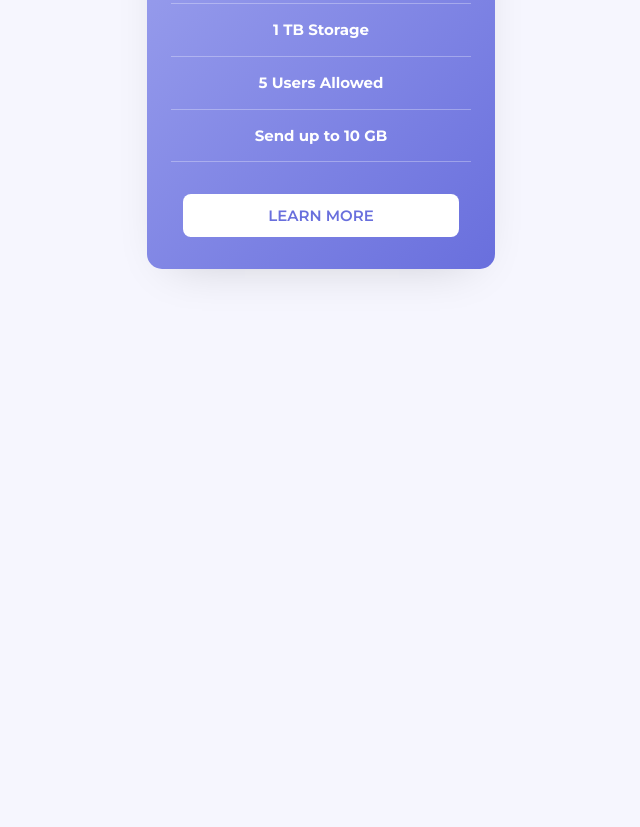
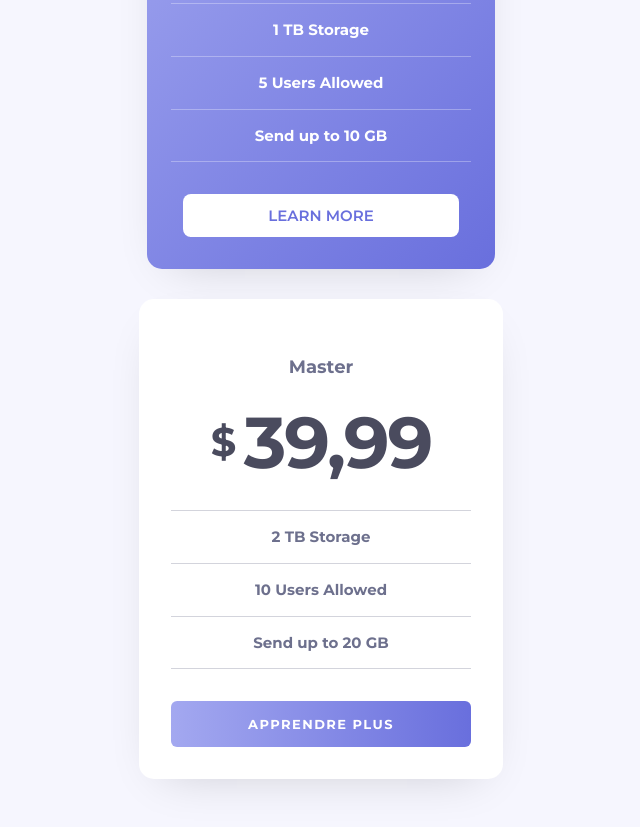
Before and after one commit to FOLL04/Collectifs, a plain HTML site: page index.html in a window 1280 px wide. Shown: the part 901-1728 px from the top of the page, without its empty margins (319-959 px from the left). Before the commit the page ends 1270 px from the top, so only its background shows below. Drawn offline with Linux system fonts and the light colour scheme; a web font is replaced by a local one.

Commit message:
push de la carte master

```diff
--- a/index.html
+++ b/index.html
@@ -58,7 +58,29 @@
 
     </section>
     </div>
-       </main>
-    <script src="script.js"></script>
+
+        <!-- MA PARTIE JOSUE -->
+
+    <div class="grid">
+      <section class="price-card">
+            <h2 class="price-card__name">Master</h2>
+            <h3 class="price-card__price js-price-card__price">
+                <span class="price-card__dollar">$</span>
+                39,99
+            </h3>
+            <h3 class="price-card__price js-price-card__price" hidden>
+                <span class="price-card__dollar">$</span>
+                399,99
+            </h3>
+            <ul class="price-card__list">
+                <li>2 TB Storage</li>
+                <li>10 Users Allowed</li>
+                <li>Send up to 20 GB</li>
+            </ul>
+            <a class="button" href="#">APPRENDRE PLUS</a>
+        </section>
+    </div>
+</main>
+<script src="script.js"></script>
 </body>
 </html>
```
